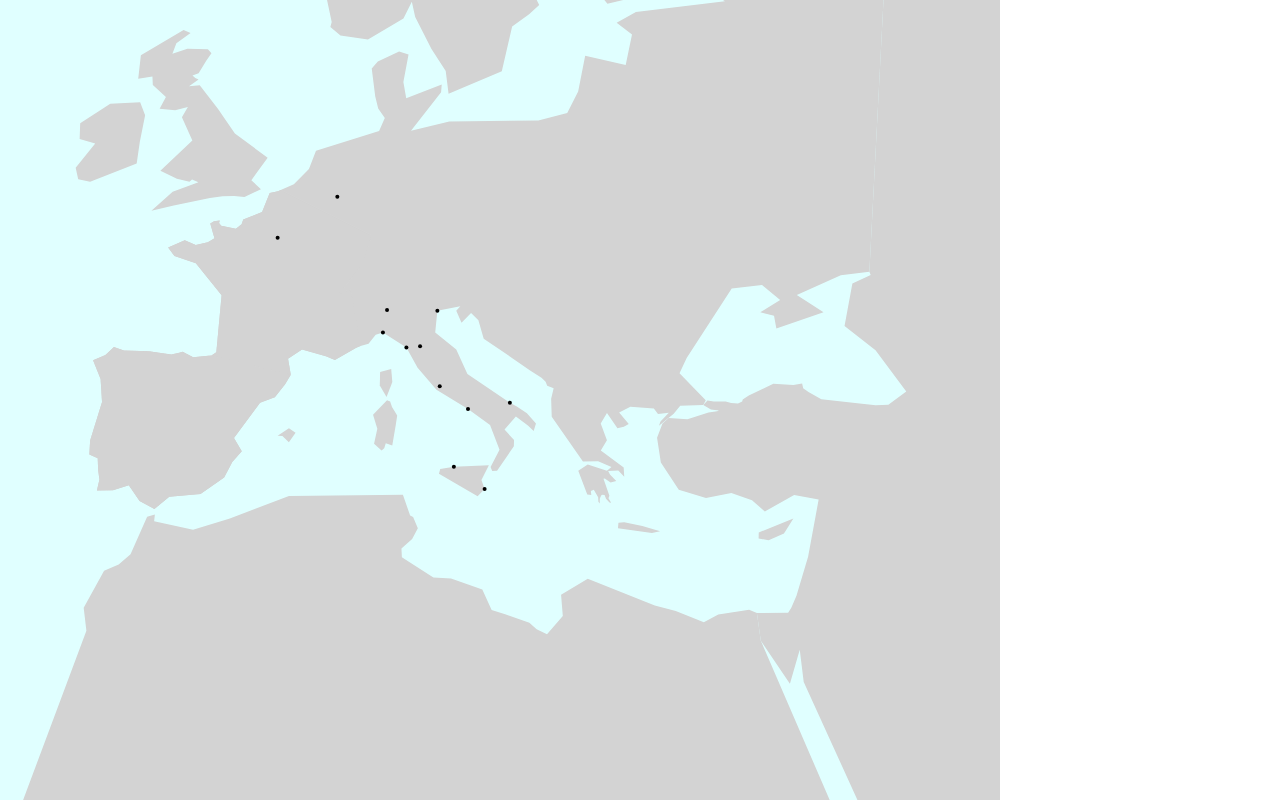
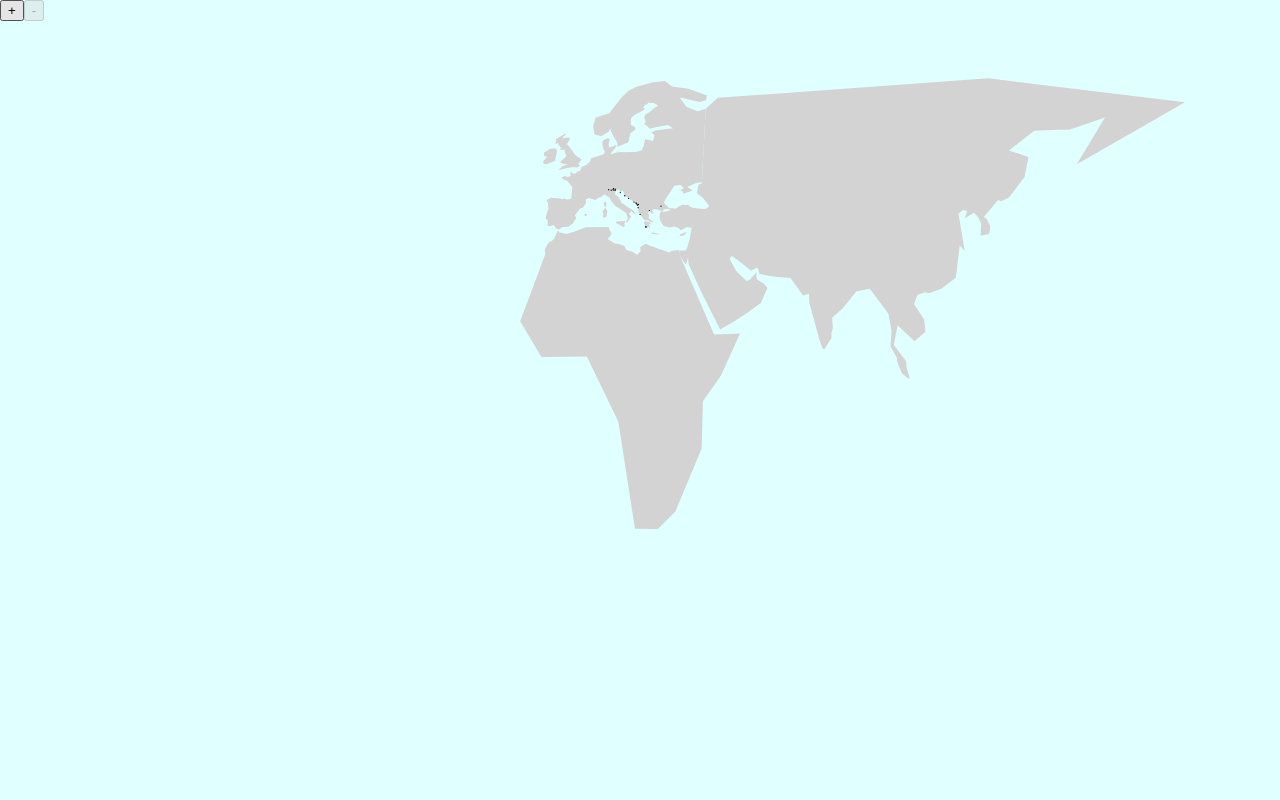
Before and after one commit to jarmop/history-map, a React (Vite) app: page / in a window 1280 px wide. Shown: the top 800 px of the page. Built offline with nearby package versions, Linux system fonts and the light colour scheme.

Commit message:
Use viewBox. Venice cities.

```diff
--- a/src/customMap/CustomMap.tsx
+++ b/src/customMap/CustomMap.tsx
@@ -3,6 +3,9 @@ import { africaBorder, asiaBorder, europeBorder } from "./continents";
 import { islandsBorders } from "./islands";
 import { cities } from "./cities";
 import { france, iberia } from "./regions";
+import { veniceCities } from "./venice";
+import { useLatLonToXy } from "./useLatLonToXy";
+import { useState } from "react";
 
 const width = 1000;
 const height = 1000;
@@ -12,9 +15,9 @@ interface CityProps {
 }
 
 function City({ city }: CityProps) {
-  return <circle cx={city[0]} cy={city[1]} r="2" />;
+  const [x, y] = city;
+  return <circle cx={x} cy={y} r="2" />;
 }
-
 interface BorderProps {
   border: number[][];
 }
@@ -33,18 +36,35 @@ function Border({ border }: BorderProps) {
 }
 
 export function CustomMap() {
+  const [zoom, setZoom] = useState(1);
+
   return (
     <div>
-      <svg width={width} height={height} style={{ background: "lightcyan" }}>
+      <div style={{ position: "fixed" }}>
+        <button onClick={() => setZoom(zoom + 1)}>+</button>
+        <button onClick={() => setZoom(zoom - 1)} disabled={zoom === 1}>
+          -
+        </button>
+      </div>
+
+      <svg
+        // width={width}
+        // width={"auto"}
+        // height={height}
+        // height={"auto"}
+        // viewBox={`0 0 ${width} ${height}`}
+        viewBox={`0 0 4000 4000`}
+        style={{ background: "lightcyan" }}
+      >
         <Border border={europeBorder} />
-        <Border border={iberia} />
-        <Border border={france} />
+        {/* <Border border={iberia} /> */}
+        {/* <Border border={france} /> */}
         <Border border={africaBorder} />
         <Border border={asiaBorder} />
         {islandsBorders.map((border, i) => (
           <Border key={i} border={border} />
         ))}
-        {cities.map((city, i) => (
+        {veniceCities.map((city, i) => (
           <City key={i} city={city} />
         ))}
       </svg>
--- a/src/customMap/continents.ts
+++ b/src/customMap/continents.ts
@@ -65,6 +65,7 @@ const europe1: (keyof typeof latLonByName)[] = [
   "Psatha",
   "Galaxidi",
   "Missolonghi",
+  "Butrint",
   "Vlore",
   "Durres",
   "Lezhe",
--- a/src/customMap/helpers.ts
+++ b/src/customMap/helpers.ts
@@ -1,15 +1,18 @@
 import { latLonByName } from "./latLonByName";
 
-const leftLon = -15;
-const topLat = 60;
+// const leftLon = -15;
+// const topLat = 60;
 
-export type Coord = {
-  x: number;
-  y: number;
-};
+const leftLon = -180;
+const topLat = 90;
+
+// export type Coord = {
+//   x: number;
+//   y: number;
+// };
 
 const latLonRatio = 3 / 4;
-const lonXRatio = 16;
+const lonXRatio = 10;
 const latYRatio = lonXRatio / latLonRatio;
 
 function lonToX(lon: number) {
@@ -20,11 +23,11 @@ function latToY(lat: number) {
   return (topLat - lat) * latYRatio;
 }
 
-export function latLonTupleToCoord(latLon: number[]): Coord {
-  const lat = latLon[0];
-  const lon = latLon[1];
-  return { x: lonToX(lon), y: latToY(lat) };
-}
+// export function latLonTupleToCoord(latLon: number[]): Coord {
+//   const lat = latLon[0];
+//   const lon = latLon[1];
+//   return { x: lonToX(lon), y: latToY(lat) };
+// }
 
 export function latLonTupleToXYTuple(latLon: number[]): number[] {
   const lat = latLon[0];
--- a/src/customMap/latLonByName.ts
+++ b/src/customMap/latLonByName.ts
@@ -167,6 +167,7 @@ export const latLonByName = {
   Nordpunkt: [54.911264, 8.637728],
   FranceEast: [48.966739, 8.23322],
   Dolent: [45.923119, 7.043222],
+  Butrint: [39.746094, 20.019798],
   // Mediterranean Islands
   Palermo: [38.118766, 13.366381],
   Syracuse: [37.072707, 15.288126],
--- /dev/null
+++ b/src/customMap/useLatLonToXy.ts
@@ -0,0 +1,33 @@
+export function useLatLonToXy(zoom = 1) {
+  const leftLon = 5;
+  const topLat = 50;
+
+  // export type Coord = {
+  //   x: number;
+  //   y: number;
+  // };
+
+  const latLonRatio = 3 / 4;
+  const lonXRatio = 2 + 8 * zoom;
+  const latYRatio = lonXRatio / latLonRatio;
+
+  function lonToX(lon: number) {
+    return (lon - leftLon) * lonXRatio;
+  }
+
+  function latToY(lat: number) {
+    return (topLat - lat) * latYRatio;
+  }
+
+  // export function latLonTupleToCoord(latLon: number[]): Coord {
+  //   const lat = latLon[0];
+  //   const lon = latLon[1];
+  //   return { x: lonToX(lon), y: latToY(lat) };
+  // }
+
+  return function latLonTupleToXYTuple(latLon: number[]): number[] {
+    const lat = latLon[0];
+    const lon = latLon[1];
+    return [lonToX(lon), latToY(lat)];
+  };
+}
--- /dev/null
+++ b/src/customMap/venice.ts
@@ -0,0 +1,42 @@
+import { latLonTupleToXYTuple } from "./helpers";
+import { latLonByName } from "./latLonByName";
+
+const veniceCityNames: (keyof typeof latLonByName)[] = [
+  "Venice",
+  "Treviso", // -1797
+  "Padova", // (Padua) 1405-1797
+  "Bassano del Grappa", // -1797
+  "Vicenza", // -1797
+  "Verona", // -1797
+  "Brescia", // -1797
+
+  // Overseas
+  "Pula", // -1797
+  "Zadar", // Zara 1358-1797
+  "Split", // Spalato 1358-1797
+  "Dubrovnik", // Republic of Ragusa 1205-1358 (lost influence in Treaty of Zadar)
+  "Shkoder", // Scutari 1396-1479
+  "Kotor", // Cattaro 1420-1797
+  "Budva", // 1442/43-1797
+  "Bar", // 1442/43-1571
+  "Ulcinj", // 1442/43-1571
+  "Durres", // Durazzo 1213(?), 1392-1501
+  "Butrint", // 1204-1479 (controls Korfu?)
+  "Methoni", // 1206-1500
+  "Koroni", // 1206-1500
+  "Thessaloniki", // 1423-1430
+  "Edirne", // (Adrianople) 1212-1247
+  // Venetian Albania 1205-1270, 1392-1797
+  // Morea Peloponnes 1686 - 1715
+
+  // Islands
+  // "Korfu" 1207-1214, 1386-1797
+  //   "Kefalonia", // 1386-1572
+  // Crete (Candia) 1207-1669/1715
+  // Cyprus 1489-1571
+  // Euboea (Negroponte) 1209-1470
+];
+
+export const veniceCities = veniceCityNames.map((name) =>
+  latLonTupleToXYTuple(latLonByName[name])
+);
```
